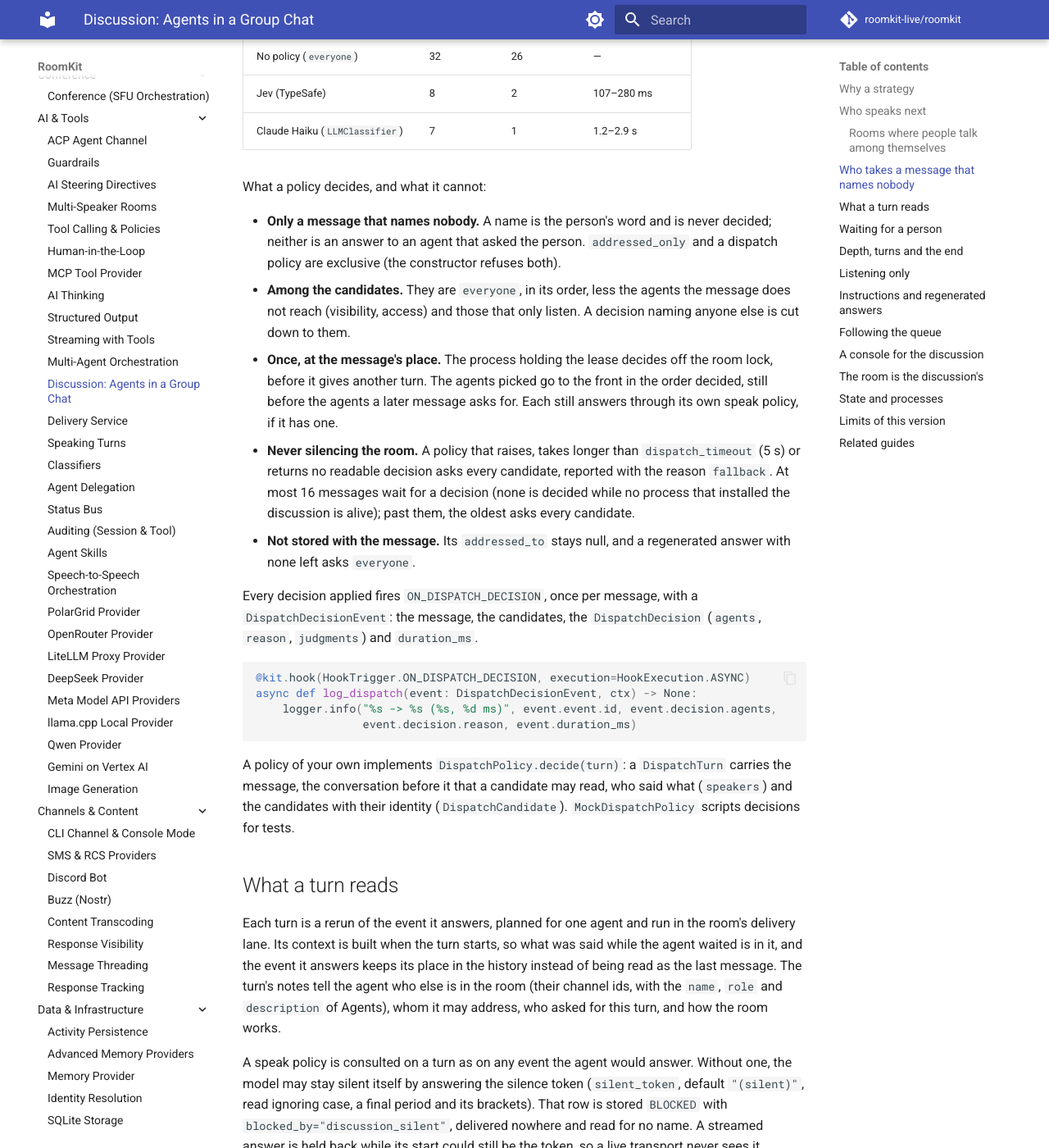
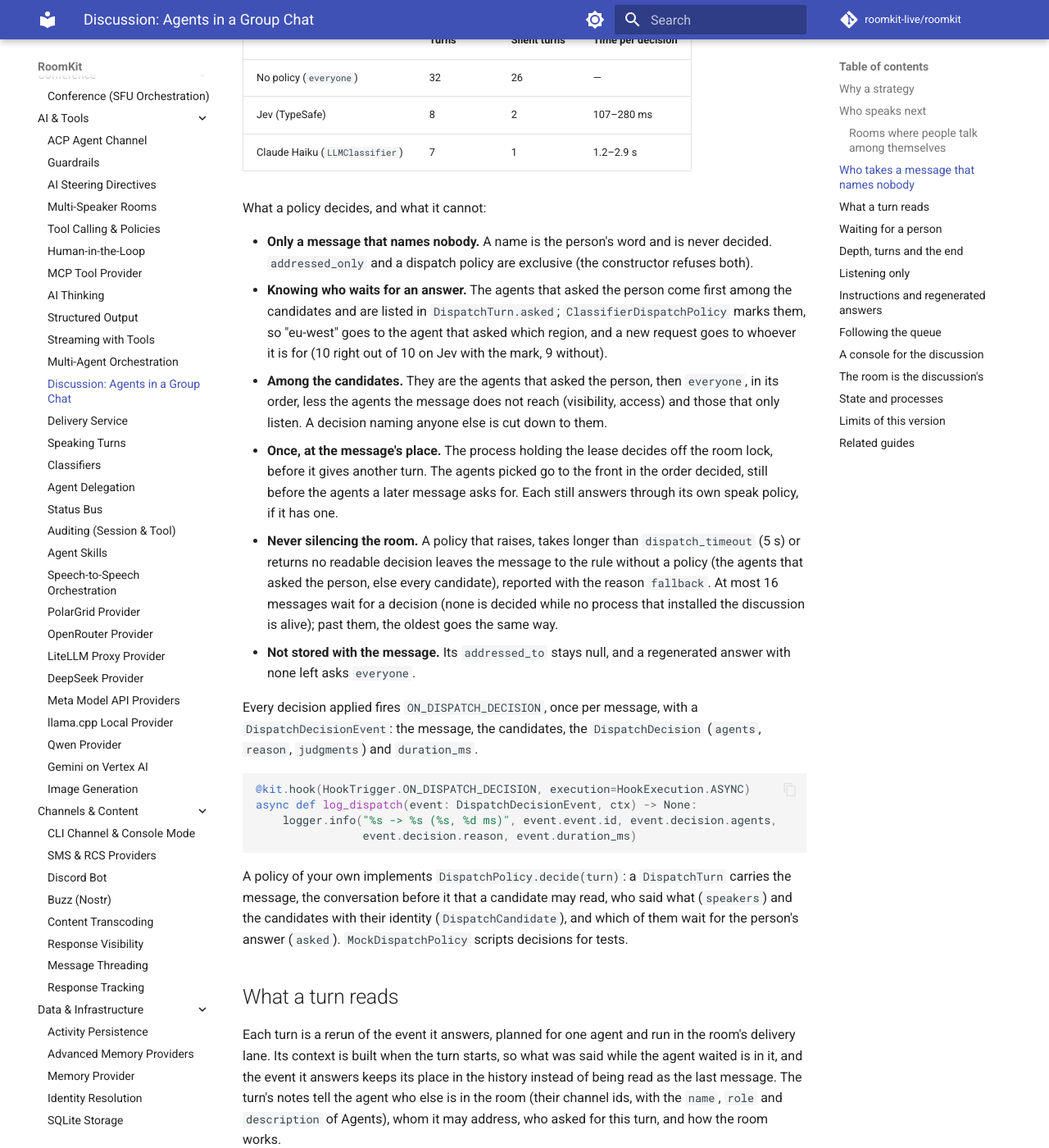
Before and after one commit to roomkit-live/roomkit-docs, an MkDocs documentation site: the page built from docs/guides/discussion.md, in a window 1280 px wide and 1400 px high, scrolled down 2679 px. Shown: the whole window at 82% size. Built offline with MkDocs 1.6.1 and Material for MkDocs 9.7.7, drawn with Linux system fonts in a browser that asks for light colours; comment, search, counter and statistics services are not loaded; some of the changed text lies outside the part shown.

Commit message:
docs(discussion): a dispatch policy also judges a message after an agent's question (RMK-666)

````diff
--- a/docs/guides/discussion.md
+++ b/docs/guides/discussion.md
@@ -49,7 +49,7 @@ ended.
 | Message | Asks |
 |---------|------|
 | A person's message naming agents (`@dev @sre ...`) | Those agents, at the front of the queue, in the order named |
-| A person's message naming nobody | The agents that asked that person, else `everyone`, in its order, or those of them a [dispatch policy](#who-takes-a-message-that-names-nobody) picks |
+| A person's message naming nobody | The agents that asked that person, else `everyone`, in its order; with a [dispatch policy](#who-takes-a-message-that-names-nobody), the agents it picks |
 | A person's message naming only people | Nobody |
 | An agent's answer naming agents | Those agents, at the back, once the turn has ended |
 | Any other sender's message (a bot, a webhook, `kit.deliver()`) | The agents its address names, at the back |
@@ -76,11 +76,14 @@ the discussion a dispatch policy, which judges once for the room (below).
 
 ## Who takes a message that names nobody
 
-A person's message that names no agent, and answers none that asked them,
-goes to `everyone`, one turn each. In a room of specialists most of those
-turns end in `(silent)`, the agent that should answer may come third, and a
-"thanks" wakes the whole team. A **dispatch policy** decides instead which
-agents take it, in which order, or that none does (RFC §19.7.5 rule 18):
+A person's message that names no agent goes to the agents that asked that
+person a question, else to `everyone`, one turn each. In a room of
+specialists most of those turns end in `(silent)`, the agent that should
+answer may come third, a "thanks" wakes the whole team, and an agent that
+just asked "@ops did anyone change a flag?" takes your next message even when
+it is "Customers are writing to support, what are they saying?". A
+**dispatch policy** decides instead which agents take it, in which order, or
+that none does (RFC §19.7.5 rule 18):
 
 ```python
 from roomkit import Agent, ClassifierDispatchPolicy, Discussion, JevClassifier
@@ -119,21 +122,28 @@ On eight unaddressed messages to these four agents
 What a policy decides, and what it cannot:
 
 - **Only a message that names nobody.** A name is the person's word and is
-  never decided; neither is an answer to an agent that asked the person.
-  `addressed_only` and a dispatch policy are exclusive (the constructor
-  refuses both).
-- **Among the candidates.** They are `everyone`, in its order, less the agents
-  the message does not reach (visibility, access) and those that only listen.
-  A decision naming anyone else is cut down to them.
+  never decided. `addressed_only` and a dispatch policy are exclusive (the
+  constructor refuses both).
+- **Knowing who waits for an answer.** The agents that asked the person come
+  first among the candidates and are listed in `DispatchTurn.asked`;
+  `ClassifierDispatchPolicy` marks them, so "eu-west" goes to the agent that
+  asked which region, and a new request goes to whoever it is for (10 right
+  out of 10 on Jev with the mark, 9 without).
+- **Among the candidates.** They are the agents that asked the person, then
+  `everyone`, in its order, less the agents the message does not reach
+  (visibility, access) and those that only listen. A decision naming anyone
+  else is cut down to them.
 - **Once, at the message's place.** The process holding the lease decides off
   the room lock, before it gives another turn. The agents picked go to the
   front in the order decided, still before the agents a later message asks
   for. Each still answers through its own speak policy, if it has one.
 - **Never silencing the room.** A policy that raises, takes longer than
-  `dispatch_timeout` (5 s) or returns no readable decision asks every
-  candidate, reported with the reason `fallback`. At most 16 messages wait
-  for a decision (none is decided while no process that installed the
-  discussion is alive); past them, the oldest asks every candidate.
+  `dispatch_timeout` (5 s) or returns no readable decision leaves the
+  message to the rule without a policy (the agents that asked the person,
+  else every candidate), reported with the reason `fallback`. At most 16
+  messages wait for a decision (none is decided while no process that
+  installed the discussion is alive); past them, the oldest goes the same
+  way.
 - **Not stored with the message.** Its `addressed_to` stays null, and a
   regenerated answer with none left asks `everyone`.
 
@@ -152,8 +162,8 @@ async def log_dispatch(event: DispatchDecisionEvent, ctx) -> None:
 A policy of your own implements `DispatchPolicy.decide(turn)`: a
 `DispatchTurn` carries the message, the conversation before it that a
 candidate may read, who said what (`speakers`) and the candidates with their
-identity (`DispatchCandidate`). `MockDispatchPolicy` scripts decisions for
-tests.
+identity (`DispatchCandidate`), and which of them wait for the person's
+answer (`asked`). `MockDispatchPolicy` scripts decisions for tests.
 
 ## What a turn reads
 
````
